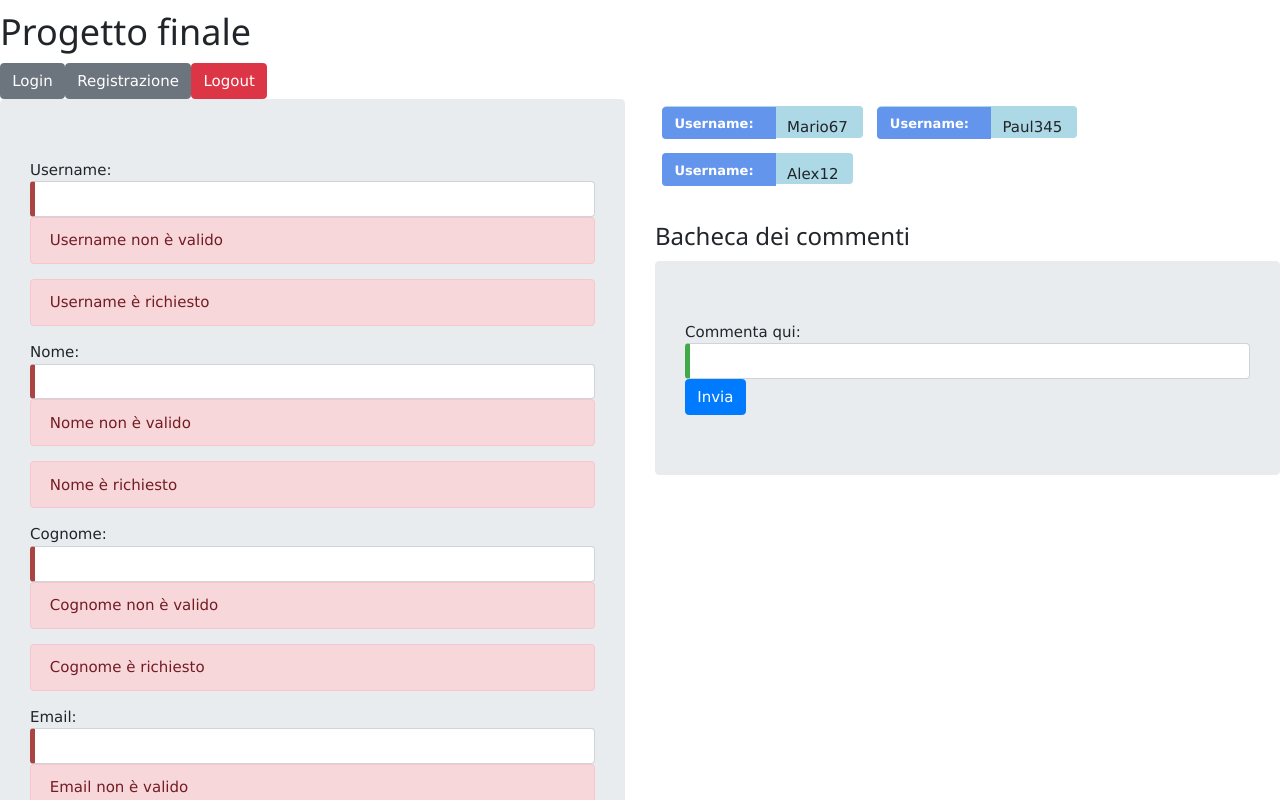
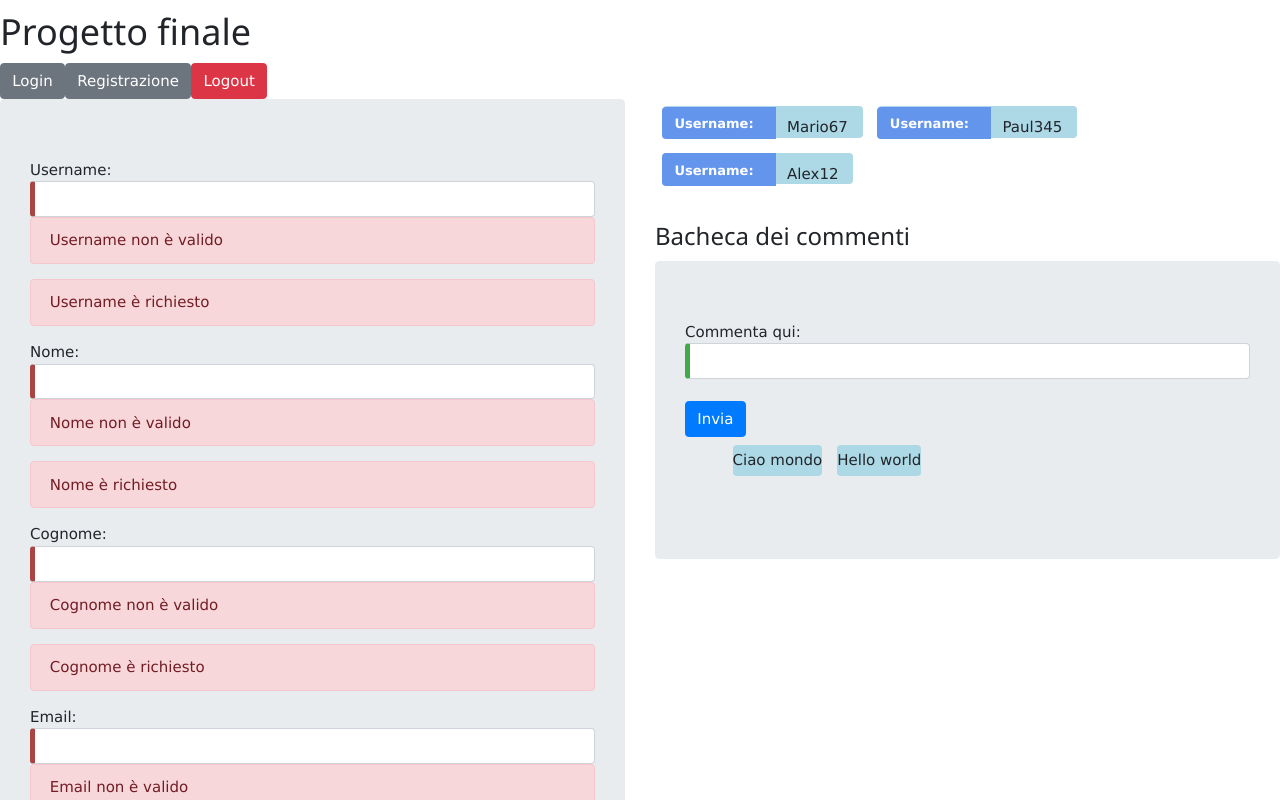
Before and after one commit to GiulianiViviana/GiulianiProgettoFinale, an Angular app in the folder progetto-finale/: page / in a window 1280 px wide. Shown: the top 800 px of the page. Built offline with nearby package versions, Linux system fonts and the light colour scheme.

Commit message:
Aggiunta commenti

```diff
--- /dev/null
+++ b/progetto-finale/src/app/commenti.ts
@@ -0,0 +1,3 @@
+export class Commenti{
+    commento:string;
+}
--- a/progetto-finale/src/app/commenti/commenti.component.html
+++ b/progetto-finale/src/app/commenti/commenti.component.html
@@ -1,7 +1,16 @@
 <div>
     <h3> Bacheca dei commenti </h3>
         <form [formGroup] = "myForm"  (ngSubmit)="onSubmit(myForm.value)" class="jumbotron">
-              Commenta qui: <input type="text" [formControl]="myForm.controls['commento']" class="form-control">
+              Commenta qui: <input type="text" [formControl]="myForm.controls['commento']" class="form-control"><br>
               <button type='submit' class="btn btn-primary">Invia</button>
+
+
+        <ul>
+            <li *ngFor = "let c of commento">
+                {{c.commento}}
+            </li>
+
+        </ul>
+
         </form>
 </div>
--- a/progetto-finale/src/app/commenti/commenti.component.ts
+++ b/progetto-finale/src/app/commenti/commenti.component.ts
@@ -1,5 +1,7 @@
 import { Component, OnInit } from '@angular/core';
 import { FormGroup, FormBuilder } from '@angular/forms';
+import { Commenti } from '../commenti';
+import { COMMENTI } from '../mock-commenti';
 
 @Component({
   selector: 'app-commenti',
@@ -8,13 +10,21 @@ import { FormGroup, FormBuilder } from '@angular/forms';
 })
 export class CommentiComponent implements OnInit {
  myForm: FormGroup;
+ commento : Commenti[] = COMMENTI;
   constructor(fb: FormBuilder) {
    this.myForm = fb.group({
      'commento': [''],
    });
 }
  onSubmit(value: string): void {
-    console.log('commento: ', this.myForm.controls['commento'].value );
+    console.log('commento: ', this.myForm.controls['commento'].value);
+    this.onAdd();
+ }
+ onAdd(){
+   let co : Commenti = new Commenti();
+   co.commento = this.myForm.controls['commento'].value;
+   this.commento.push(co);
+   console.log("Aggiunto");
  }
   ngOnInit() {
   }
--- /dev/null
+++ b/progetto-finale/src/app/mock-commenti.ts
@@ -0,0 +1,9 @@
+export const COMMENTI=[
+    {
+        "commento" : "Ciao mondo"
+    },
+    {
+        "commento" : "Hello world"
+    },
+
+]
```
